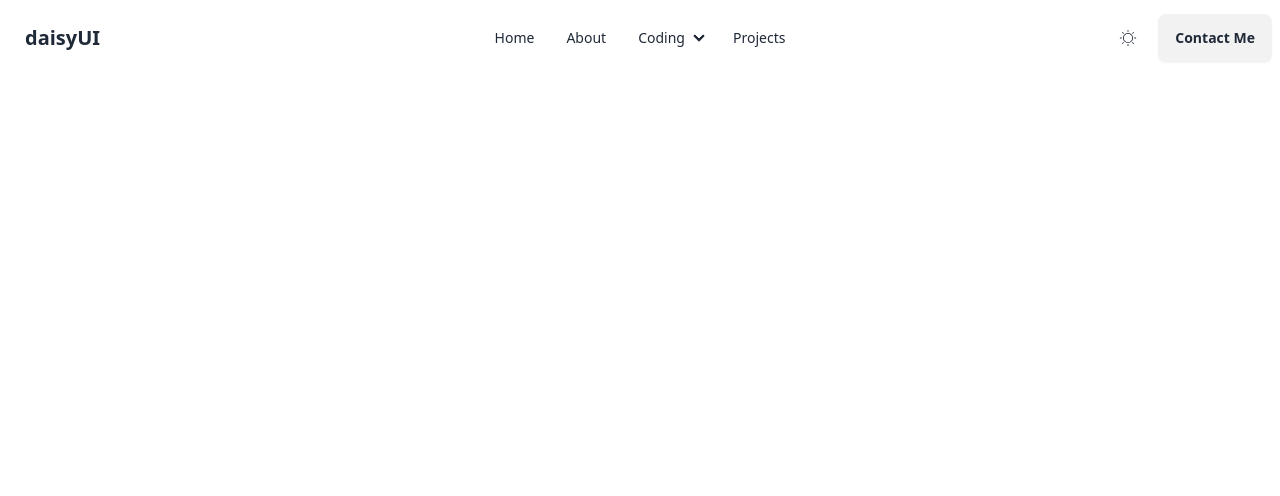
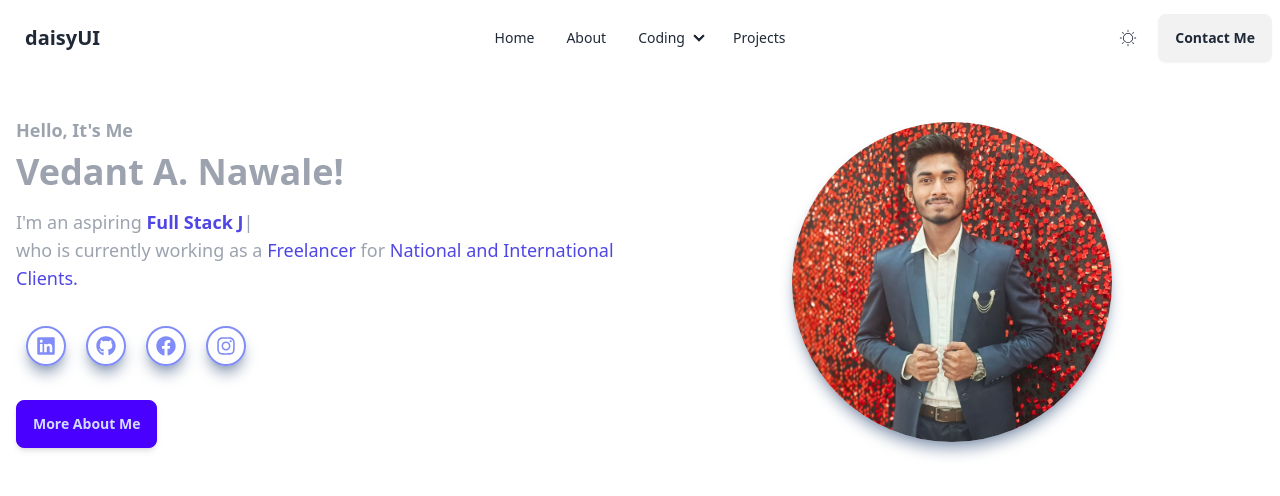
Before and after one commit to Vedantnawale/React-Portfolio, a React (Vite) app: page / in a window 1280 px wide. Shown: the top 496 px of the page. Built offline with nearby package versions, Linux system fonts and the light colour scheme.

Commit message:
about section added

```diff
--- a/package.json
+++ b/package.json
@@ -12,7 +12,8 @@
   "dependencies": {
     "react": "^18.3.1",
     "react-dom": "^18.3.1",
-    "react-icons": "^5.3.0"
+    "react-icons": "^5.3.0",
+    "typed.js": "^2.1.0"
   },
   "devDependencies": {
     "@eslint/js": "^9.9.0",
--- a/src/App.jsx
+++ b/src/App.jsx
@@ -3,6 +3,7 @@ import reactLogo from './assets/react.svg'
 import viteLogo from '/vite.svg'
 import './App.css'
 import Navbar from './component/navbar/Navbar'
+import About from './component/about/About'
 
 function App() {
   const [count, setCount] = useState(0)
@@ -10,6 +11,7 @@ function App() {
   return (
    <>
    <Navbar />
+   <About />
    </>
   )
 }
--- /dev/null
+++ b/src/component/about/About.jsx
@@ -0,0 +1,94 @@
+import React, { useEffect, useRef } from 'react';
+import { FaLinkedin, FaInstagram, FaGithub, FaFacebook } from "react-icons/fa";
+import Typed from 'typed.js';
+import img from '../../assets/img/om.jpg';
+
+const About = () => {
+  const typedRef = useRef(null);
+
+  useEffect(() => {
+    const options = {
+      strings: ["Full Stack JS Developer", "Frontend Developer"],
+      typeSpeed: 100,
+      backSpeed: 100,
+      backDelay: 1000,
+      loop: true,
+    };
+
+    typedRef.current = new Typed(".text", options);
+
+    return () => {
+      if (typedRef.current) {
+        typedRef.current.destroy();
+      }
+    };
+  }, []);
+
+  return (
+    <section className="about px-4 py-10" id="about">
+      <div className="container mx-auto flex flex-col-reverse md:flex-row items-center justify-between">
+
+        {/* Left About Section */}
+        <div className="left-about text-center md:text-left md:w-1/2">
+          <h3 className="text-lg font-semibold text-gray-400">Hello, It's Me</h3>
+          <h1 className="text-4xl font-bold text-gray-400 mt-2 animate-fadeInSlideUp">
+            Vedant A. Nawale!
+          </h1>
+          <p className="text-gray-400 mt-4 text-lg">
+            I'm an aspiring <strong className="text text-indigo-600"></strong>
+            <br />
+            who is currently working as a <span className="text-indigo-600">Freelancer</span> for <span className="text-indigo-600">National and International Clients.</span>
+          </p>
+
+          {/* Social Icons */}
+          <ul className="icons text-lg flex justify-center md:justify-start mt-6">
+            <li>
+              <a
+                href="https://www.linkedin.com/in/vedant-nawale-9a31ab215/"
+                className="inline-flex justify-center items-center w-10 h-10 bg-transparent border-2 border-indigo-400 rounded-full text-xl text-indigo-400 m-2.5 shadow-lg shadow-slate-400 hover:shadow-slate-800 hover:shadow-lg animate-fadeInSlideUp"
+              >
+                <FaLinkedin />
+              </a>
+            </li>
+            <li>
+              <a
+                href="https://github.com/Vedantnawale"
+                className="inline-flex justify-center items-center w-10 h-10 bg-transparent border-2 border-indigo-400 rounded-full text-xl text-indigo-400 m-2.5 shadow-lg shadow-slate-400 hover:shadow-slate-800 hover:shadow-lg animate-fadeInSlideUp"
+              >
+                <FaGithub />
+              </a>
+            </li>
+            <li>
+              <a
+                href="https://www.facebook.com/vedantashokrao.nawale/"
+                className="inline-flex justify-center items-center w-10 h-10 bg-transparent border-2 border-indigo-400 rounded-full text-xl text-indigo-400 m-2.5 shadow-lg shadow-slate-400 hover:shadow-slate-800 hover:shadow-lg animate-fadeInSlideUp"
+              >
+                <FaFacebook />
+              </a>
+            </li>
+            <li>
+              <a
+                href="https://www.instagram.com/vedant_dz/"
+                className="inline-flex justify-center items-center w-10 h-10 bg-transparent border-2 border-indigo-400 rounded-full text-xl text-indigo-400 m-2.5 shadow-lg shadow-slate-400 hover:shadow-slate-800 hover:shadow-lg animate-fadeInSlideUp"
+              >
+                <FaInstagram />
+              </a>
+            </li>
+          </ul>
+
+          {/* More About Me Button */}
+          <a href="#about-me" className="mt-8">
+            <button className="btn btn-primary  hover:shadow-slate-400 hover:shadow-lg shadow-md mt-6">More About Me</button>
+          </a>
+        </div>
+
+        {/* Right About Section */}
+        <div className="right-about md:w-1/2 flex justify-center mb-8 md:mb-0">
+          <img src={img} alt="MyProfile" className="w-60 md:w-80 rounded-full shadow-slate-400 shadow-lg animate-fadeInSlideUp" />
+        </div>
+      </div>
+    </section>
+  );
+};
+
+export default About;
--- a/tailwind.config.js
+++ b/tailwind.config.js
@@ -5,7 +5,15 @@ export default {
     "./src/**/*.{js,ts,jsx,tsx}",
   ],
   theme: {
-    extend: {},
+    keyframes: {
+      fadeInSlideUp: {
+        '0%': { opacity: 0, transform: 'translateY(20px)' },
+        '100%': { opacity: 1, transform: 'translateY(0)' },
+      },
+    },
+    animation: {
+      fadeInSlideUp: 'fadeInSlideUp 2s ease-out forwards',
+    },
   },
   plugins: [require('daisyui')],
 }
```
Also changed, not shown: 1 other file (tests, documents, lock files or other folders).
